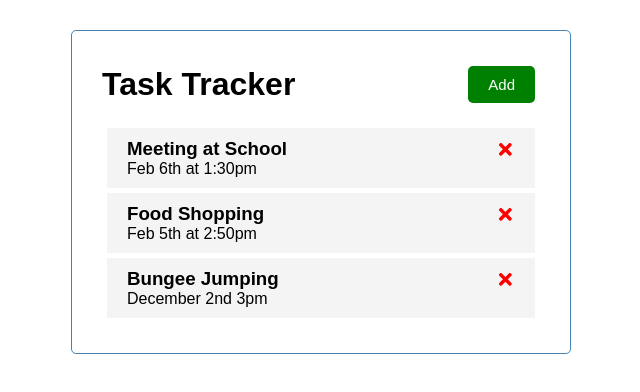
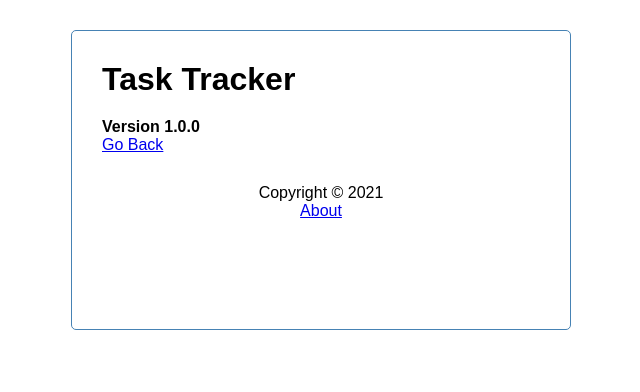
Before and after one commit to haluskua/React-Task-Tester, a React (Create React App) app: page /about in a window 1280 px wide. Shown: the top 392 px of the page, without its empty margins (319-959 px from the left). Built offline with nearby package versions, Linux system fonts and the light colour scheme; data requests are answered from the project's data file.

Commit message:
added react-router-dom with footer and about component to Link to between

```diff
--- a/db.json
+++ b/db.json
@@ -17,6 +17,12 @@
       "day": "December 2nd 3pm",
       "reminder": false,
       "id": 4
+    },
+    {
+      "text": "Rent arrears",
+      "day": "Monthly end of each month",
+      "reminder": true,
+      "id": 5
     }
   ]
 }
--- a/package.json
+++ b/package.json
@@ -10,6 +10,8 @@
     "react": "^17.0.1",
     "react-dom": "^17.0.1",
     "react-icons": "^4.1.0",
+    "react-router": "^5.2.0",
+    "react-router-dom": "^5.2.0",
     "react-scripts": "4.0.1",
     "web-vitals": "^0.2.4"
   },
--- a/src/App.js
+++ b/src/App.js
@@ -1,6 +1,9 @@
 import { useState, useEffect } from "react";
 
+import { BrowserRouter as Router, Route } from "react-router-dom";
 import Header from "./components/Header";
+import Footer from "./components/Footer";
+import About from "./components/About";
 import Tasks from "./components/Tasks";
 import AddTask from "./components/AddTask";
 
@@ -63,42 +66,58 @@
   };
 
   // Toggle Reminder
-  const toggleReminder = async(id) => {
-    const taskToToggle = await fetchTask(id)
-    const updTask = { ...taskToToggle,
-                     reminder: !taskToToggle.reminder }
+  const toggleReminder = async (id) => {
+    const taskToToggle = await fetchTask(id);
+    const updTask = { ...taskToToggle, reminder: !taskToToggle.reminder };
 
-    const res = await fetch(`http://localhost:5000/tasks/${id}`,{
-      method: 'PUT',
+    const res = await fetch(`http://localhost:5000/tasks/${id}`, {
+      method: "PUT",
       headers: {
-        'Content-type': 'application/json'
+        "Content-type": "application/json",
       },
-      body: JSON.stringify(updTask)
-    })
+      body: JSON.stringify(updTask),
+    });
 
-      const data = await res.json()
+    const data = await res.json();
 
     setTasks(
       tasks.map((task) =>
-        task.id === id ? { ...task, reminder:
-        data.reminder } : task
+        task.id === id ? { ...task, reminder: data.reminder } : task
       )
     );
   };
 
   return (
+    <Router>
       <div className="container">
         <Header
           onAdd={() => setShowAddTask(!showAddTask)}
           showAdd={showAddTask}
         />
+
+        <Route
+          path='/'
+          exact
+          render={(props) => (
+            <>
               {showAddTask && <AddTask onAdd={addTask} />}
               {tasks.length > 0 ? (
-        <Tasks tasks={tasks} onDelete={deleteTask} onToggle={toggleReminder} />
+                <Tasks
+                  tasks={tasks}
+                  onDelete={deleteTask}
+                  onToggle={toggleReminder}
+                />
               ) : (
-        "No Tasks To Show"
+                'No Tasks To Show'
               )}
+            </>
+          )}
+        />
+
+        <Route path='/about' component={About} />
+        <Footer />
       </div>
+    </Router>
   );
 };
 
--- /dev/null
+++ b/src/components/About.js
@@ -0,0 +1,11 @@
+import { Link } from 'react-router-dom'
+const About = () => {
+    return (
+        <div>
+           <h4>Version 1.0.0</h4>
+           <Link to='/'> Go Back</Link>
+        </div>
+    );
+};
+
+export default About;
--- /dev/null
+++ b/src/components/Footer.js
@@ -0,0 +1,12 @@
+import { Link } from 'react-router-dom';
+
+const Footer = () => {
+    return (
+        <footer>
+           <p>Copyright &copy; 2021</p>
+           <Link to='/about'>About</Link>
+        </footer>
+    );
+};
+
+export default Footer;
--- a/src/components/Header.js
+++ b/src/components/Header.js
@@ -1,15 +1,20 @@
 import { PropTypes } from "prop-types";
 import Button from "./Button";
+import { useLocation } from "react-router-dom";
 
 const Header = ({ title, onAdd, showAdd }) => {
+  const location = useLocation();
   return (
     <header className="header">
       <h1>{title}</h1>
-      <Button
-      color={showAdd ? 'red' : 'green'}
-      text={showAdd ? 'close' : 'Add' }
-      onClick={onAdd} />
-      </header>
+      {location.pathname === "/" && (
+        <Button
+          color={showAdd ? "red" : "green"}
+          text={showAdd ? "close" : "Add"}
+          onClick={onAdd}
+        />
+      )}
+    </header>
   );
 };
 
```
Also changed, not shown: 2 other files (tests, documents, lock files or other folders). Lines whose indentation alone changed are shown as unchanged.
